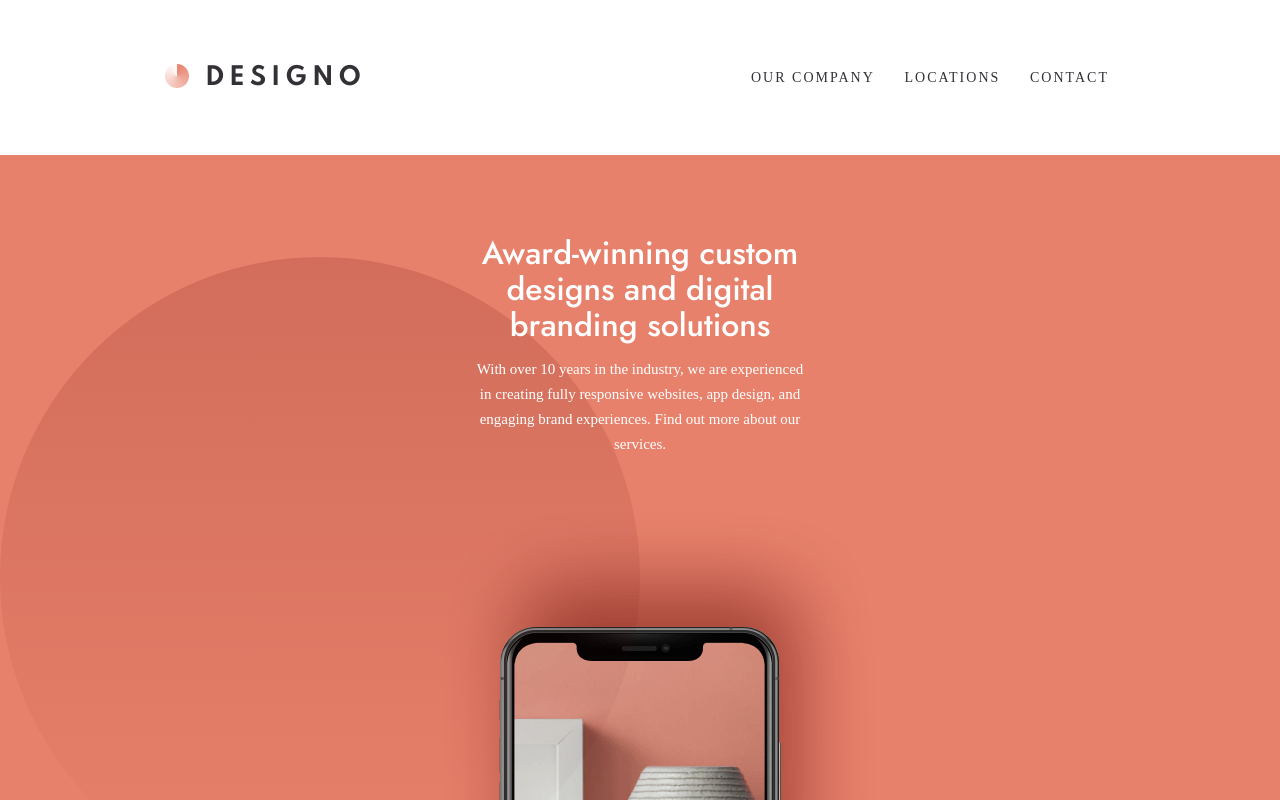
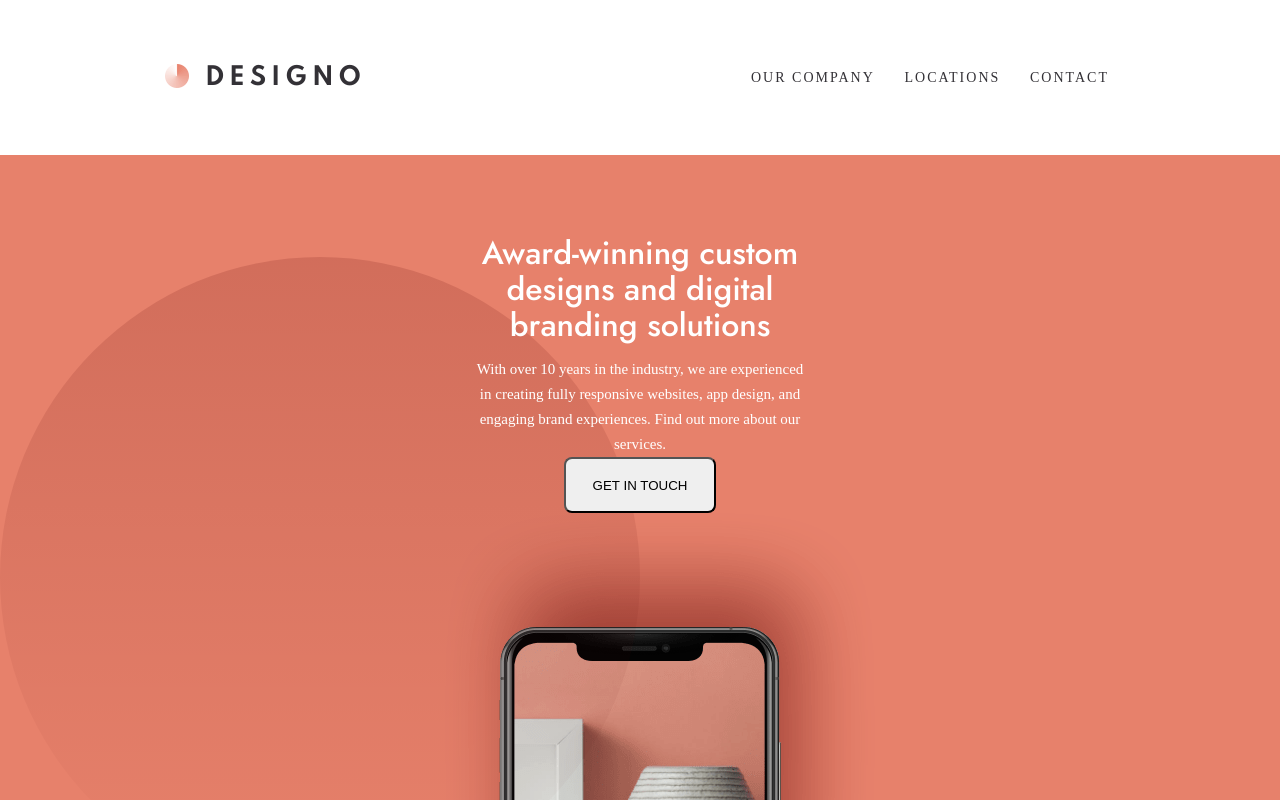
Before and after one commit to danielopq/designo, a React (Vite) app: page / in a window 1280 px wide. Shown: the top 800 px of the page. Built offline with nearby package versions, Linux system fonts and the light colour scheme; a web font is replaced by a local one.

Commit message:
BtRegular - created

```diff
--- a/src/components/pages/home/components/homeHeader/HomeHeader.tsx
+++ b/src/components/pages/home/components/homeHeader/HomeHeader.tsx
@@ -1,4 +1,6 @@
 import './homeHeader.scss';
+
+import { BtRegular } from '../../../../ui';
 
 const HomeHeader: React.FC = () => {
     return (
@@ -9,6 +11,7 @@ const HomeHeader: React.FC = () => {
                 responsive websites, app design, and engaging brand experiences.
                 Find out more about our services.
             </p>
+            <BtRegular text='GET IN TOUCH' />
 
         </header>
     )
--- /dev/null
+++ b/src/components/ui/btRegular/BtRegular.tsx
@@ -0,0 +1,12 @@
+import './btRegular.css';
+
+type BtRegularProps = {
+    text: string;
+}
+
+const BtRegular:React.FC <BtRegularProps> = ({text}) =>{
+    return(
+        <button className='btRegular'>{text.toUpperCase()}</button>
+    )
+}
+export default BtRegular;
--- /dev/null
+++ b/src/components/ui/btRegular/btRegular.css
@@ -0,0 +1,5 @@
+.btRegular{
+    width: 152px;
+    height: 56px;
+    border-radius: 8px;
+}
--- a/src/components/ui/index.ts
+++ b/src/components/ui/index.ts
@@ -1,3 +1,4 @@
 export { default as BtHamburger } from "./btHamburger/BtHamburger";
 export { default as BtNavegation } from "./btNavegation/btNavegation";
 export { default as BtMedia } from "./btMedia/BtMedia";
+export { default as BtRegular } from "./btRegular/BtRegular";
```
